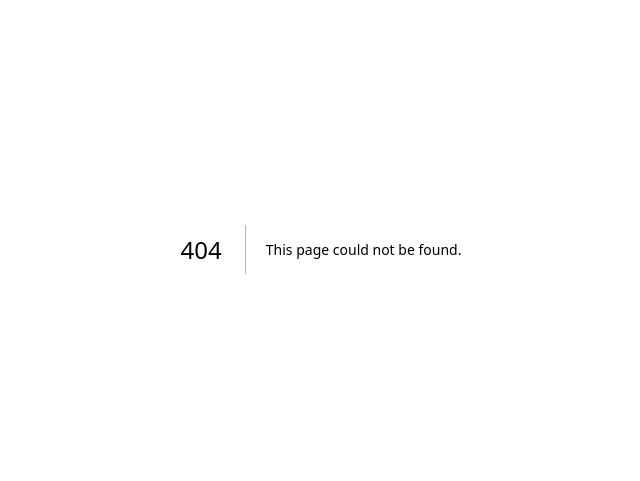
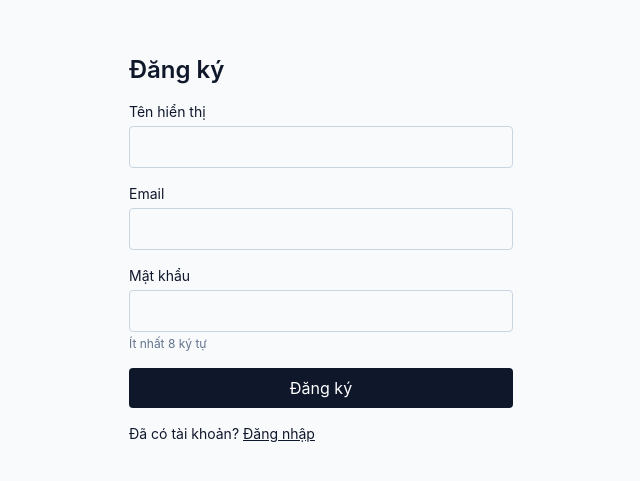
Before and after one commit to lephus/richard-nina-learning, a Next.js app: page /register in a window 1280 px wide. Before the commit this address had no page. Shown: the part 151-632 px from the top of the page, without its empty margins (319-959 px from the left). Built offline with nearby package versions, Linux system fonts and the light colour scheme.

Commit message:
feat(1a): dang ky, dang nhap, dang xuat bang Server Action

```diff
--- /dev/null
+++ b/src/app/(auth)/actions.ts
@@ -0,0 +1,50 @@
+"use server";
+
+import { redirect } from "next/navigation";
+import { createClient } from "@/lib/supabase/server";
+
+export type AuthState = { error: string } | null;
+
+// Thông báo cố tình chung chung: phân biệt "sai mật khẩu" với "email chưa
+// đăng ký" là để lộ email nào đã có tài khoản.
+const GENERIC_SIGNIN_ERROR = "Email hoặc mật khẩu không đúng.";
+const GENERIC_SIGNUP_ERROR = "Không tạo được tài khoản. Kiểm tra lại email và mật khẩu.";
+
+export async function signIn(_prev: AuthState, formData: FormData): Promise<AuthState> {
+  const email = String(formData.get("email") ?? "").trim();
+  const password = String(formData.get("password") ?? "");
+
+  if (!email || !password) return { error: GENERIC_SIGNIN_ERROR };
+
+  const supabase = await createClient();
+  const { error } = await supabase.auth.signInWithPassword({ email, password });
+  if (error) return { error: GENERIC_SIGNIN_ERROR };
+
+  redirect("/dashboard");
+}
+
+export async function signUp(_prev: AuthState, formData: FormData): Promise<AuthState> {
+  const email = String(formData.get("email") ?? "").trim();
+  const password = String(formData.get("password") ?? "");
+  const displayName = String(formData.get("displayName") ?? "").trim();
+
+  if (!displayName) return { error: "Vui lòng nhập tên hiển thị." };
+  if (password.length < 8) return { error: "Mật khẩu phải có ít nhất 8 ký tự." };
+
+  const supabase = await createClient();
+  const { error } = await supabase.auth.signUp({
+    email,
+    password,
+    // Trigger on_auth_user_created đọc đúng khoá này để đặt profiles.display_name.
+    options: { data: { display_name: displayName } },
+  });
+  if (error) return { error: GENERIC_SIGNUP_ERROR };
+
+  redirect("/dashboard");
+}
+
+export async function signOut(): Promise<void> {
+  const supabase = await createClient();
+  await supabase.auth.signOut();
+  redirect("/login");
+}
--- /dev/null
+++ b/src/app/(auth)/login/page.tsx
@@ -0,0 +1,9 @@
+import { LoginForm } from "@/components/auth/login-form";
+
+export default function LoginPage() {
+  return (
+    <main className="flex min-h-screen items-center justify-center p-6">
+      <LoginForm />
+    </main>
+  );
+}
--- /dev/null
+++ b/src/app/(auth)/register/page.tsx
@@ -0,0 +1,9 @@
+import { RegisterForm } from "@/components/auth/register-form";
+
+export default function RegisterPage() {
+  return (
+    <main className="flex min-h-screen items-center justify-center p-6">
+      <RegisterForm />
+    </main>
+  );
+}
--- /dev/null
+++ b/src/components/auth/login-form.tsx
@@ -0,0 +1,58 @@
+"use client";
+
+import Link from "next/link";
+import { useActionState } from "react";
+import { signIn, type AuthState } from "@/app/(auth)/actions";
+
+export function LoginForm() {
+  const [state, formAction, pending] = useActionState<AuthState, FormData>(signIn, null);
+
+  return (
+    <form action={formAction} className="flex w-full max-w-sm flex-col gap-4">
+      <h1 className="text-2xl font-semibold">Đăng nhập</h1>
+
+      <label className="flex flex-col gap-1">
+        <span className="text-sm">Email</span>
+        <input
+          name="email"
+          type="email"
+          required
+          autoComplete="email"
+          className="rounded border border-slate-300 px-3 py-2"
+        />
+      </label>
+
+      <label className="flex flex-col gap-1">
+        <span className="text-sm">Mật khẩu</span>
+        <input
+          name="password"
+          type="password"
+          required
+          autoComplete="current-password"
+          className="rounded border border-slate-300 px-3 py-2"
+        />
+      </label>
+
+      {state?.error && (
+        <p data-testid="auth-error" role="alert" className="text-sm text-red-600">
+          {state.error}
+        </p>
+      )}
+
+      <button
+        type="submit"
+        disabled={pending}
+        className="rounded bg-slate-900 px-4 py-2 text-white disabled:opacity-50"
+      >
+        {pending ? "Đang đăng nhập…" : "Đăng nhập"}
+      </button>
+
+      <p className="text-sm">
+        Chưa có tài khoản?{" "}
+        <Link href="/register" className="underline">
+          Đăng ký
+        </Link>
+      </p>
+    </form>
+  );
+}
--- /dev/null
+++ b/src/components/auth/register-form.tsx
@@ -0,0 +1,70 @@
+"use client";
+
+import Link from "next/link";
+import { useActionState } from "react";
+import { signUp, type AuthState } from "@/app/(auth)/actions";
+
+export function RegisterForm() {
+  const [state, formAction, pending] = useActionState<AuthState, FormData>(signUp, null);
+
+  return (
+    <form action={formAction} className="flex w-full max-w-sm flex-col gap-4">
+      <h1 className="text-2xl font-semibold">Đăng ký</h1>
+
+      <label className="flex flex-col gap-1">
+        <span className="text-sm">Tên hiển thị</span>
+        <input
+          name="displayName"
+          type="text"
+          required
+          className="rounded border border-slate-300 px-3 py-2"
+        />
+      </label>
+
+      <label className="flex flex-col gap-1">
+        <span className="text-sm">Email</span>
+        <input
+          name="email"
+          type="email"
+          required
+          autoComplete="email"
+          className="rounded border border-slate-300 px-3 py-2"
+        />
+      </label>
+
+      <label className="flex flex-col gap-1">
+        <span className="text-sm">Mật khẩu</span>
+        <input
+          name="password"
+          type="password"
+          required
+          minLength={8}
+          autoComplete="new-password"
+          className="rounded border border-slate-300 px-3 py-2"
+        />
+        <span className="text-xs text-slate-500">Ít nhất 8 ký tự</span>
+      </label>
+
+      {state?.error && (
+        <p data-testid="auth-error" role="alert" className="text-sm text-red-600">
+          {state.error}
+        </p>
+      )}
+
+      <button
+        type="submit"
+        disabled={pending}
+        className="rounded bg-slate-900 px-4 py-2 text-white disabled:opacity-50"
+      >
+        {pending ? "Đang tạo tài khoản…" : "Đăng ký"}
+      </button>
+
+      <p className="text-sm">
+        Đã có tài khoản?{" "}
+        <Link href="/login" className="underline">
+          Đăng nhập
+        </Link>
+      </p>
+    </form>
+  );
+}
```
